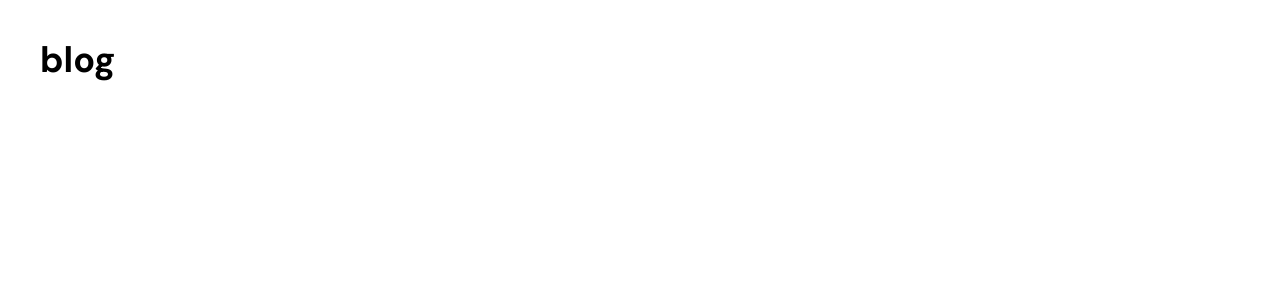
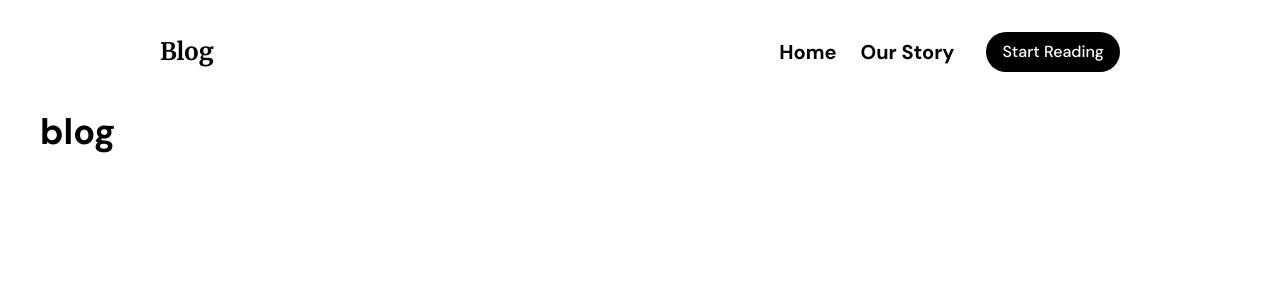
Before and after one commit to sm-sami/blog, a Next.js app: page / in a window 1280 px wide. Shown: the top 300 px of the page. Built offline with nearby package versions, Linux system fonts and the light colour scheme.

Commit message:
add layout component

```diff
--- /dev/null
+++ b/components/Layout.tsx
@@ -0,0 +1,16 @@
+import Navbar from "./Navbar";
+
+interface LayoutProps {
+  children: React.ReactNode;
+}
+
+const Layout = ({ children }: LayoutProps) => {
+  return (
+    <div>
+      <Navbar />
+      <main>{children}</main>
+    </div>
+  );
+};
+
+export default Layout;
--- a/pages/_app.tsx
+++ b/pages/_app.tsx
@@ -1,8 +1,13 @@
-import '../styles/globals.css'
-import type { AppProps } from 'next/app'
+import type { AppProps } from "next/app";
+import "../styles/globals.css";
+import Layout from "../components/Layout";
 
 function MyApp({ Component, pageProps }: AppProps) {
-  return <Component {...pageProps} />
+  return (
+    <Layout>
+      <Component {...pageProps} />
+    </Layout>
+  );
 }
 
-export default MyApp
+export default MyApp;
```
